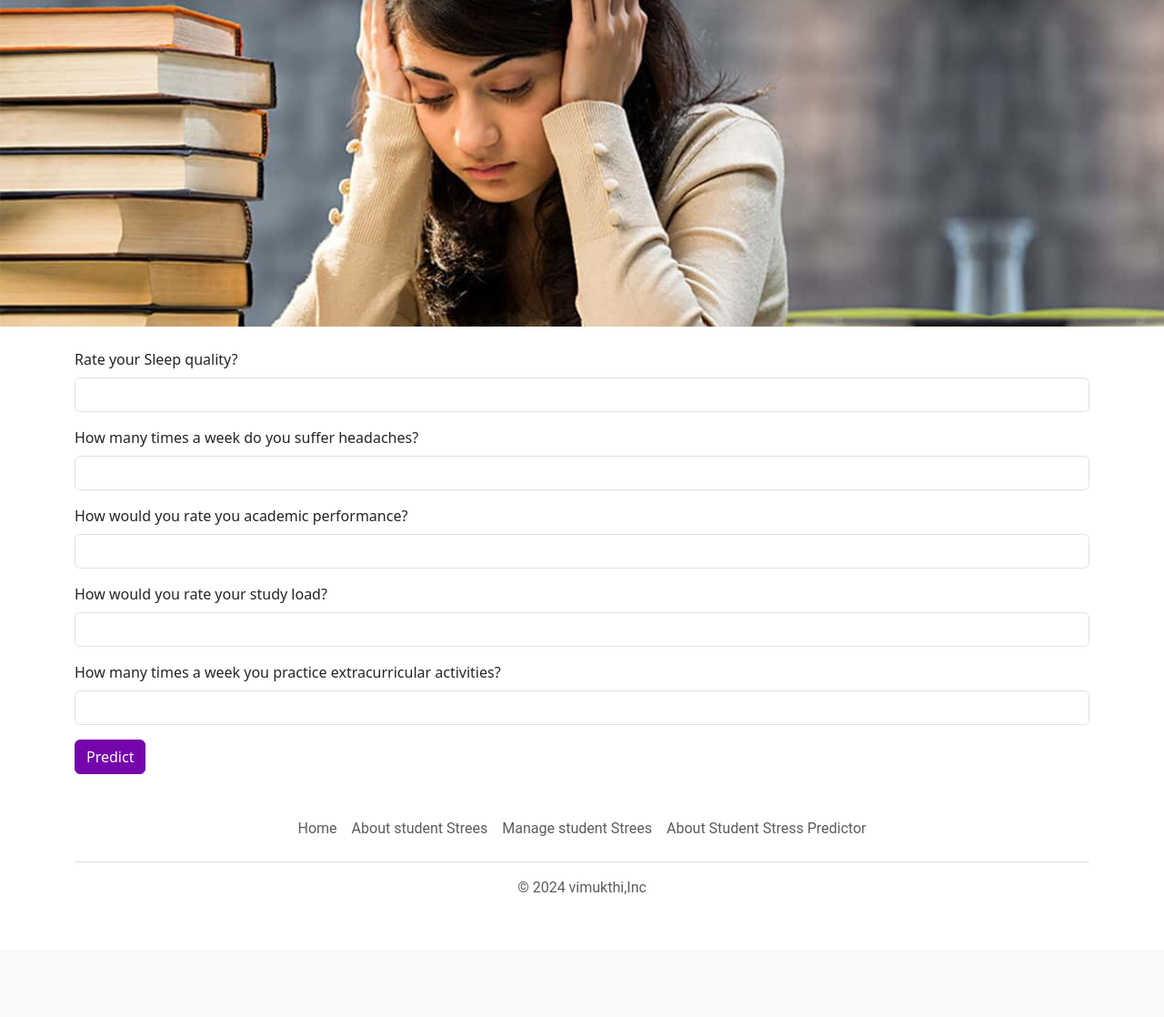
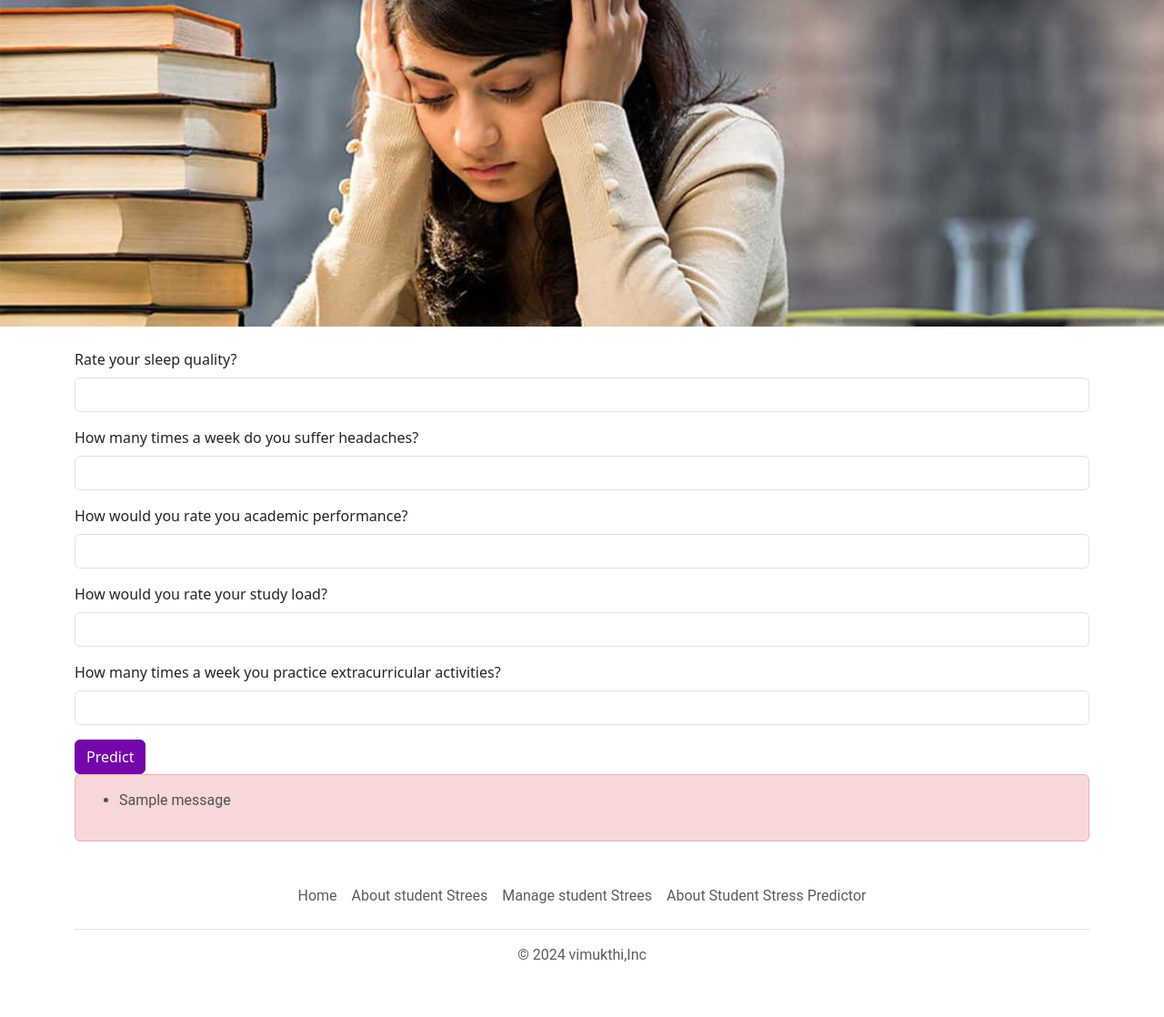
Before and after one commit to VimukthiC/student-stress-predictor, a Flask app: page /dashboard in a window 1280 px wide. Shown: the part 93-1211 px from the top of the page at 91% size. Before the commit the page ends 1076 px from the top, so only its background shows below. Run offline with Flask 3, Linux system fonts and the light colour scheme; one stand-in notice (Sample message) is shown; some libraries are stand-ins or nearby versions.

Commit message:
Modified

```diff
--- a/templates/dashboard.html
+++ b/templates/dashboard.html
@@ -21,24 +21,24 @@
             {{ form.hidden_tag() }}
 
             <div class="mb-3">
-              <label for="sleep" class="form-label">Rate your Sleep quality?</label>
-              <input type="text" name="sleep" class="form-control" id="sleep">
+              <label for="sleep_quality" class="form-label">Rate your sleep quality?</label>
+              <input type="text" name="sleep_quality" class="form-control" id="sleep_quality" required>
             </div>
             <div class="mb-3">
-              <label for="headaches" class="form-label">How many times a week do you suffer headaches?</label>
-              <input type="text" name="headaches" class="form-control" id="headaches">
+              <label for="suffer_headaches" class="form-label">How many times a week do you suffer headaches?</label>
+              <input type="text" name="suffer_headaches" class="form-control" id="suffer_headaches" required>
             </div>
             <div class="mb-3">
-              <label for="academic" class="form-label">How would you rate you academic performance?</label>
-              <input type="text" name="academic" class="form-control" id="academic">
+              <label for="academic_performance" class="form-label">How would you rate you academic performance?</label>
+              <input type="text" name="academic_performance" class="form-control" id="academic_performance" required>
             </div>
             <div class="mb-3">
-              <label for="study" class="form-label">How would you rate your study load?</label>
-              <input type="text" name="study" class="form-control" id="study">
+              <label for="study_load" class="form-label">How would you rate your study load?</label>
+              <input type="text" name="study_load" class="form-control" id="study_load" required>
             </div>
             <div class="mb-3">
-              <label for="activities" class="form-label">How many times a week you practice extracurricular activities?</label>
-              <input type="text" name="activities" class="form-control" id="activities">
+              <label for="extracurricular_activities" class="form-label">How many times a week you practice extracurricular activities?</label>
+              <input type="text" name="extracurricular_activities" class="form-control" id="extracurricular_activities" required>
             </div>
             <div>
                <button type="submit" name="submit" id="btnLogin" class="btn btn-primary">Predict</button>
@@ -46,6 +46,18 @@
 
 
           </form>
+
+          {% with messages = get_flashed_messages() %}
+          {% if messages %}
+            <div class="alert alert-danger">
+              <ul>
+                {% for message in messages %}
+                <li> {{message}} </li>
+                {% endfor%}
+              </ul>
+            </div>
+          {% endif %}
+          {% endwith %}
       </section>
     </main>
 
```
